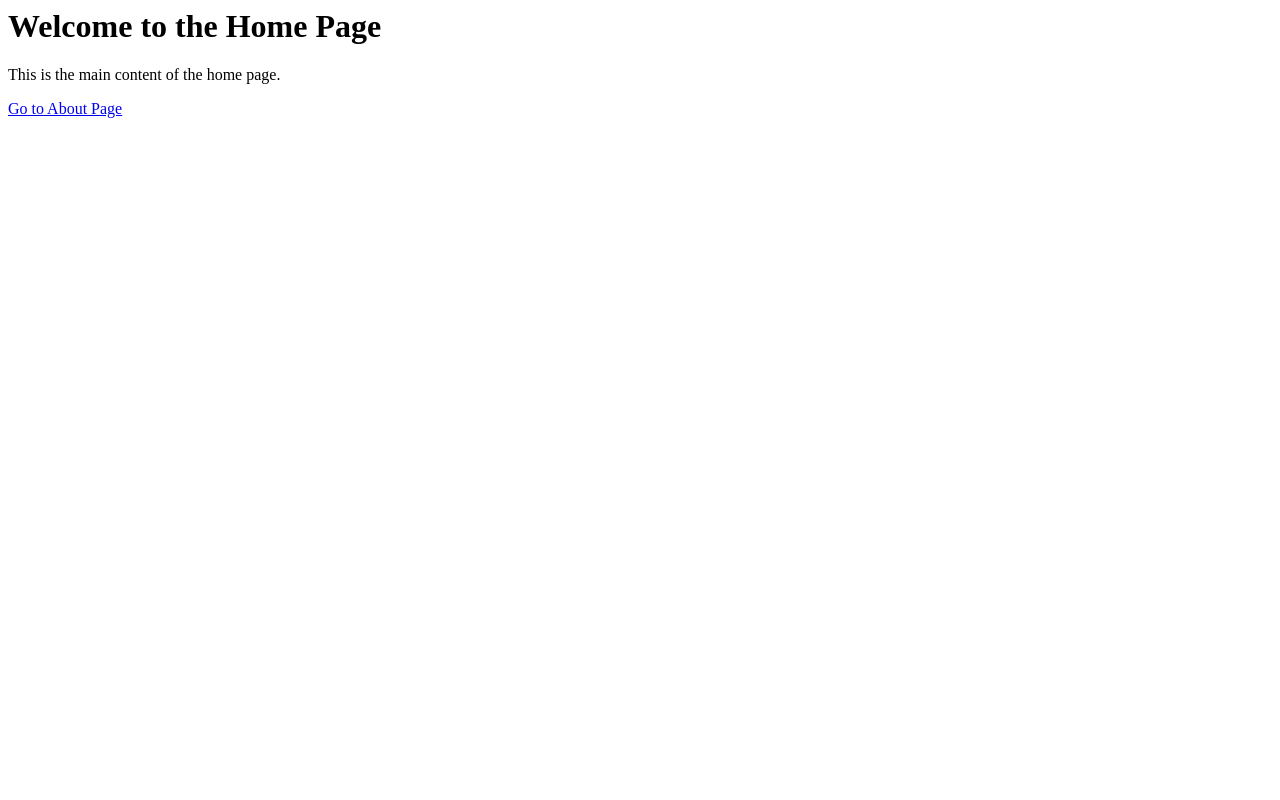
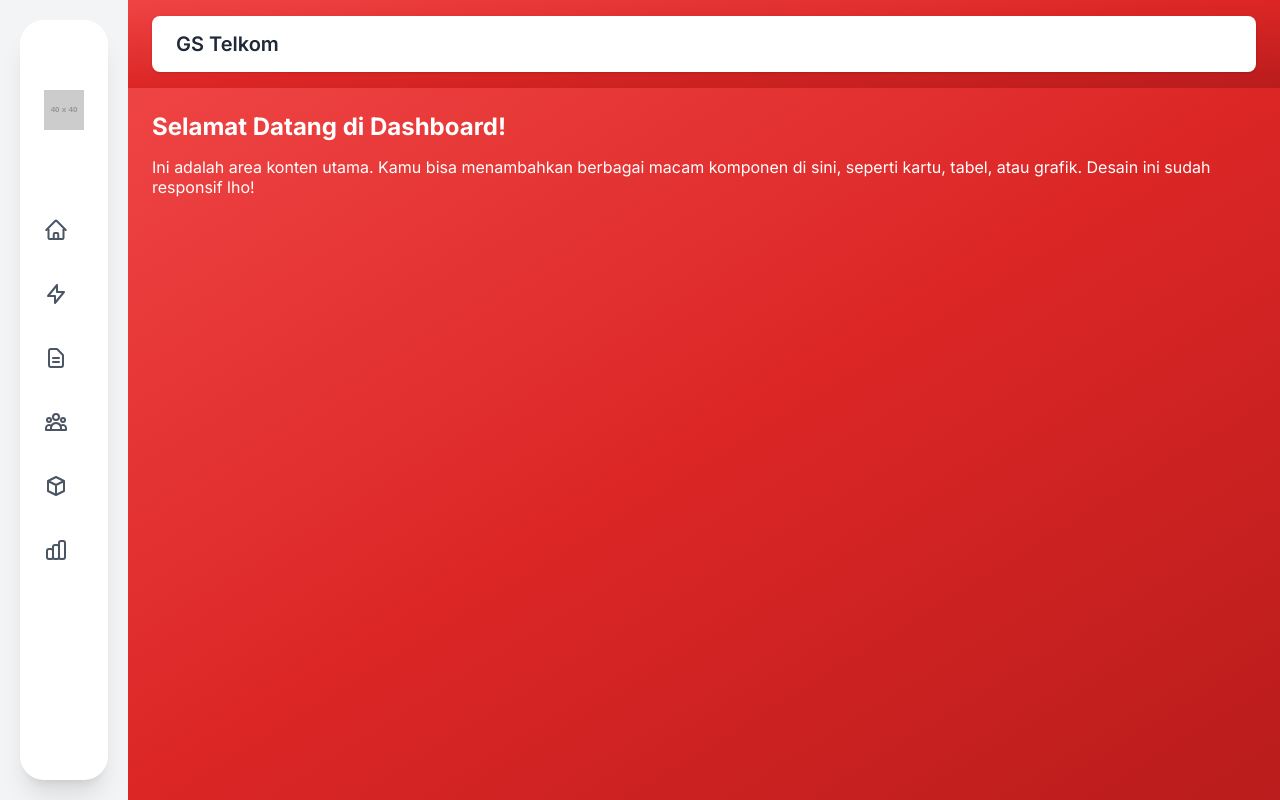
Before and after one commit to mikepakpahan/gs-portal, a plain HTML site: page Pages/Landing/home_page.html in a window 1280 px wide. Drawn offline with Linux system fonts and the light colour scheme; placeholder pictures from the web are drawn by us.

Commit message:
merapikan layout

```diff
--- /dev/null
+++ b/Assets/js/import-partials.js
@@ -0,0 +1,10 @@
+fetch("/Layout/Partials/sidebar.html")
+  .then((res) => res.text())
+  .then((data) => {
+    document.getElementById("sidebar").innerHTML = data;
+  });
+fetch("/Layout/Partials/header.html")
+  .then((res) => res.text())
+  .then((data) => {
+    document.getElementById("header").innerHTML = data;
+  });
--- a/Layout/Partials/sidebar.html
+++ b/Layout/Partials/sidebar.html
@@ -19,7 +19,7 @@
       <nav class="sidebar-nav">
         <ul>
           <li>
-            <a href="#" class="nav-link"
+            <a href="/pages/landing/home_page.html" class="nav-link"
               ><svg xmlns="http://www.w3.org/2000/svg" fill="none" viewBox="0 0 24 24" stroke-width="2" stroke="currentColor">
                 <path
                   stroke-linecap="round"
@@ -45,7 +45,7 @@
             >
           </li>
           <li>
-            <a href="#" class="nav-link"
+            <a href="/pages/employee/employee_page.html" class="nav-link"
               ><svg xmlns="http://www.w3.org/2000/svg" fill="none" viewBox="0 0 24 24" stroke="currentColor" stroke-width="2">
                 <path
                   stroke-linecap="round"
@@ -57,7 +57,7 @@
             >
           </li>
           <li>
-            <a href="#" class="nav-link"
+            <a href="/pages/products/product_page.html" class="nav-link"
               ><svg xmlns="http://www.w3.org/2000/svg" fill="none" viewBox="0 0 24 24" stroke="currentColor" stroke-width="2">
                 <path stroke-linecap="round" stroke-linejoin="round" d="M20 7l-8-4-8 4m16 0l-8 4m8-4v10l-8 4m0-10L4 7m8 4v10M4 7v10l8 4" />
               </svg>
--- a/Pages/Landing/home_page.html
+++ b/Pages/Landing/home_page.html
@@ -1,13 +1,28 @@
+<!DOCTYPE html>
 <html lang="en">
-<head>
-    <meta charset="UTF-8">
-    <meta name="viewport" content="width=device-width, initial-scale=1.0">
-    <title>Document</title>
-</head>
-<body>
-    <h1>Welcome to the Home Page</h1>
-    <p>This is the main content of the home page.</p>
-    <a href="about_page.html">Go to About Page</a>
+  <head>
+    <meta charset="UTF-8" />
+    <meta name="viewport" content="width=device-width, initial-scale=1.0" />
+    <title>Sidebar Keren ala Telkom (Final Touches)</title>
+    <link rel="stylesheet" href="/Assets/css/app.css" />
+  </head>
+  <body>
+    <div class="container">
+      <div id="sidebar"></div>
 
-</body>
+      <div class="main-content">
+        <div id="header"></div>
+        <main class="content-area">
+          <div>
+            <h2>Selamat Datang di Dashboard!</h2>
+            <p>Ini adalah area konten utama. Kamu bisa menambahkan berbagai macam komponen di sini, seperti kartu, tabel, atau grafik. Desain ini sudah responsif lho!</p>
+          </div>
+        </main>
+      </div>
+    </div>
+
+    <div class="overlay" id="overlay"></div>
+    <script src="/Assets/js/app.js"></script>
+    <script src="/Assets/js/import-partials.js"></script>
+  </body>
 </html>
```
Also changed, not shown: Pages/employee/employee_page.html (added, +28 -0 lines), Pages/products/product_page.html (added, +28 -0 lines), home_page.html (deleted, +0 -9 lines), sidebar.html (deleted).
